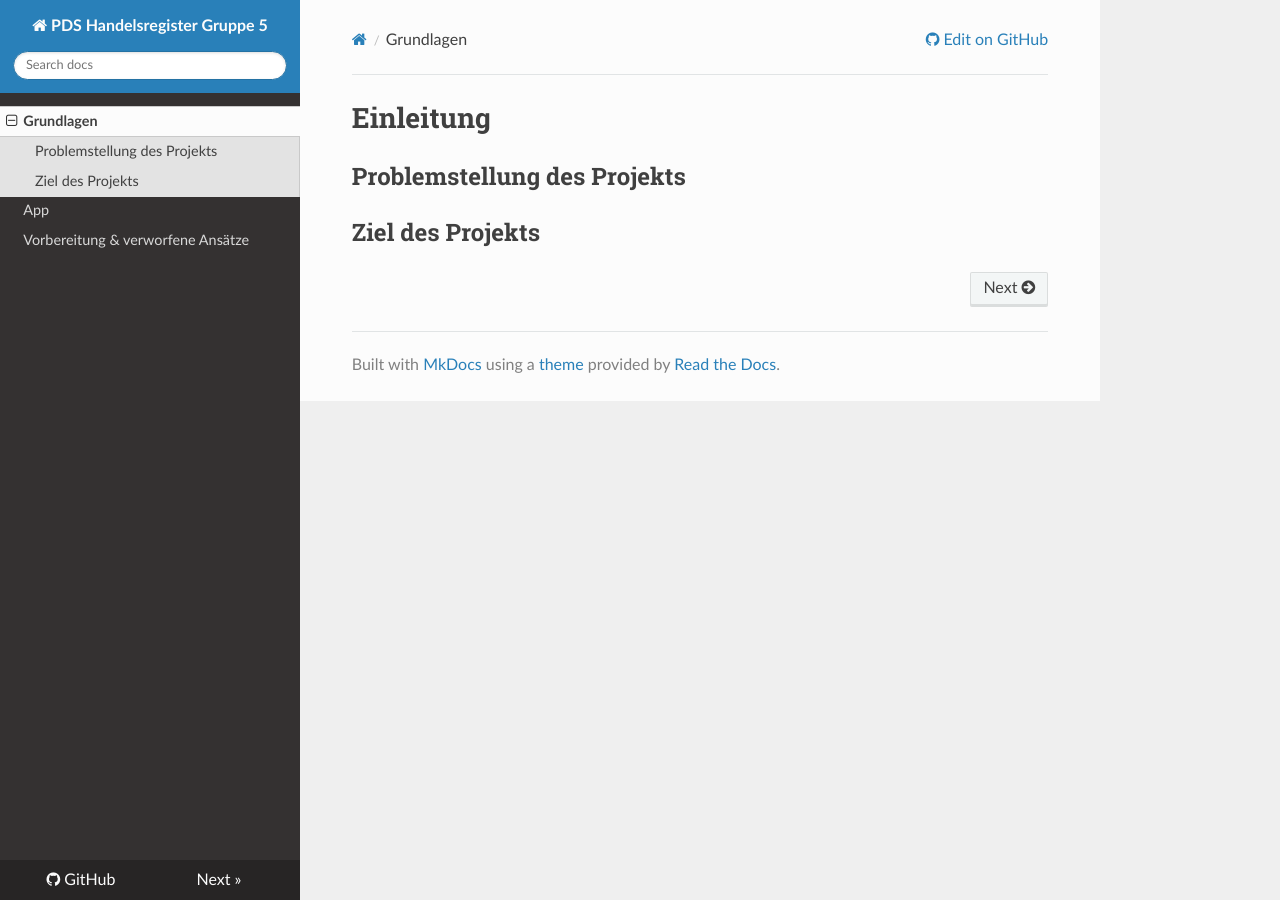
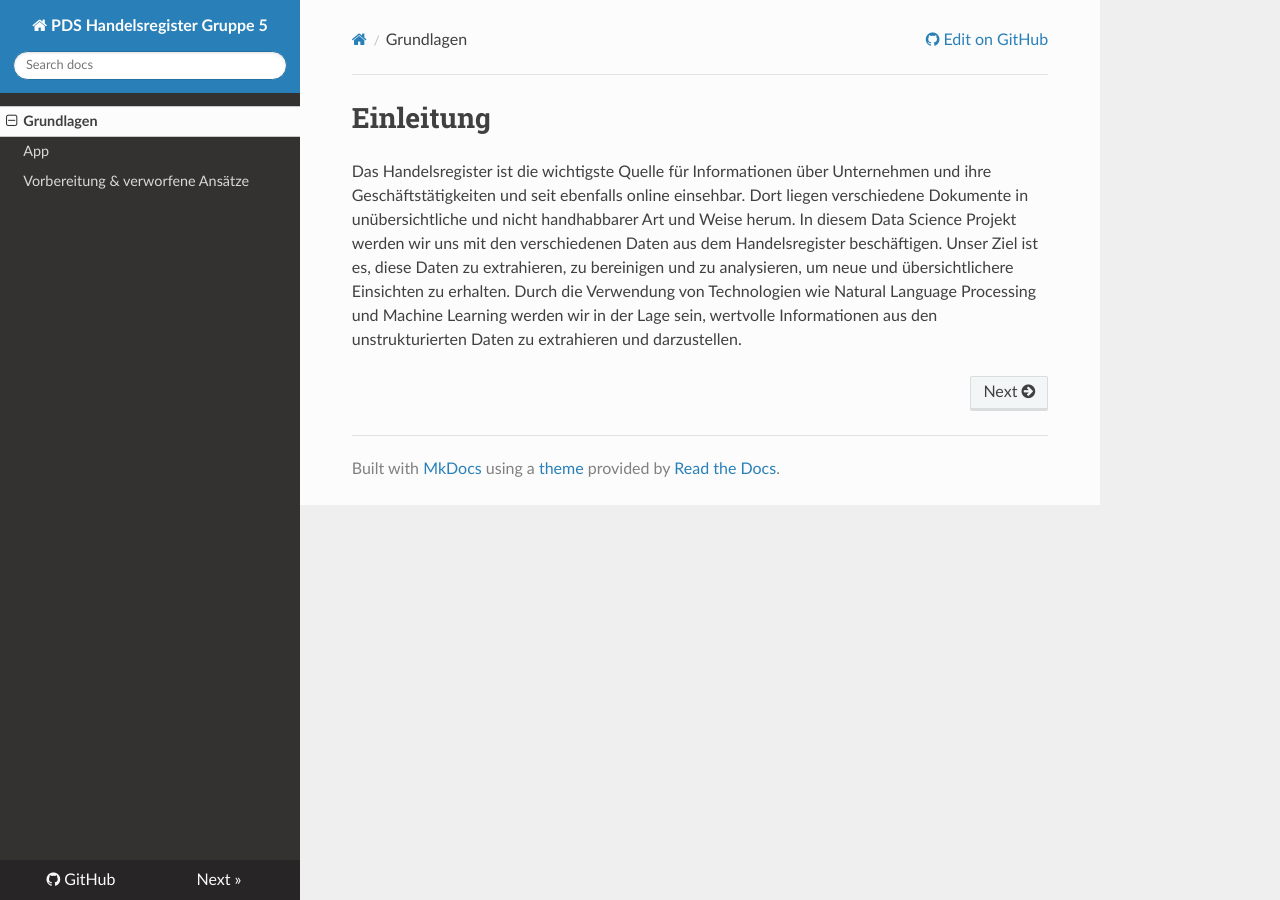
Before and after one commit to joschikahn/DokuPdsHandelsregisterGroup5, an MkDocs documentation site: the page built from docs/index.md, in a window 1280 px wide. Built offline with MkDocs 1.6.1, drawn with Linux system fonts in a browser that asks for light colours; nearby versions of some CDN libraries.

Commit message:
Test ob Text aktualisert wird

```diff
--- a/docs/index.md
+++ b/docs/index.md
@@ -1,5 +1,5 @@
 # Einleitung
 
-## Problemstellung des Projekts
-
-## Ziel des Projekts
+Das Handelsregister ist die wichtigste Quelle für Informationen über Unternehmen und ihre Geschäftstätigkeiten und seit ebenfalls online einsehbar.
+Dort liegen verschiedene Dokumente in unübersichtliche und nicht handhabbarer Art und Weise herum.
+In diesem Data Science Projekt werden wir uns mit den verschiedenen Daten aus dem Handelsregister beschäftigen. Unser Ziel ist es, diese Daten zu extrahieren, zu bereinigen und zu analysieren, um neue und übersichtlichere Einsichten zu erhalten. Durch die Verwendung von Technologien wie Natural Language Processing und Machine Learning werden wir in der Lage sein, wertvolle Informationen aus den unstrukturierten Daten zu extrahieren und darzustellen.
```
